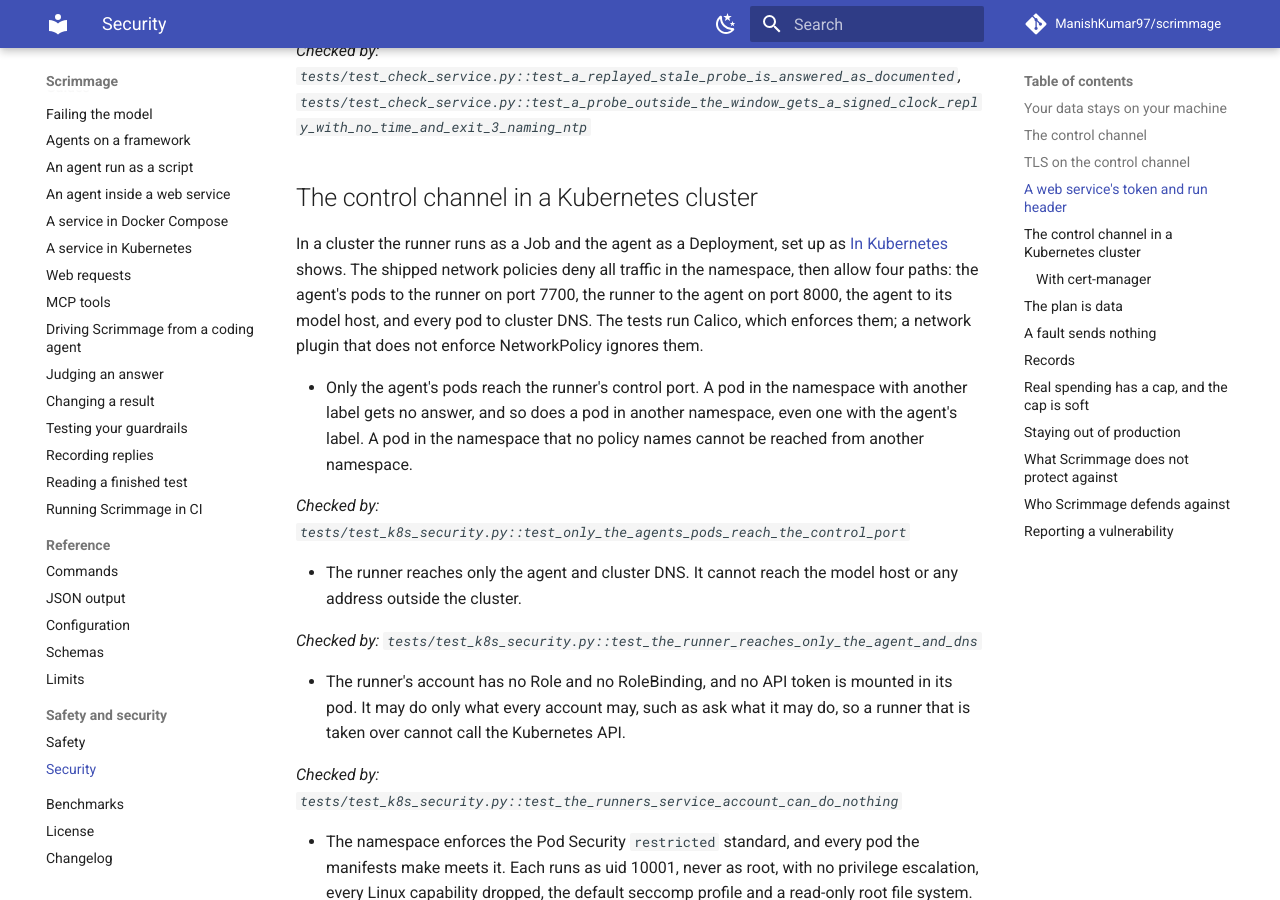
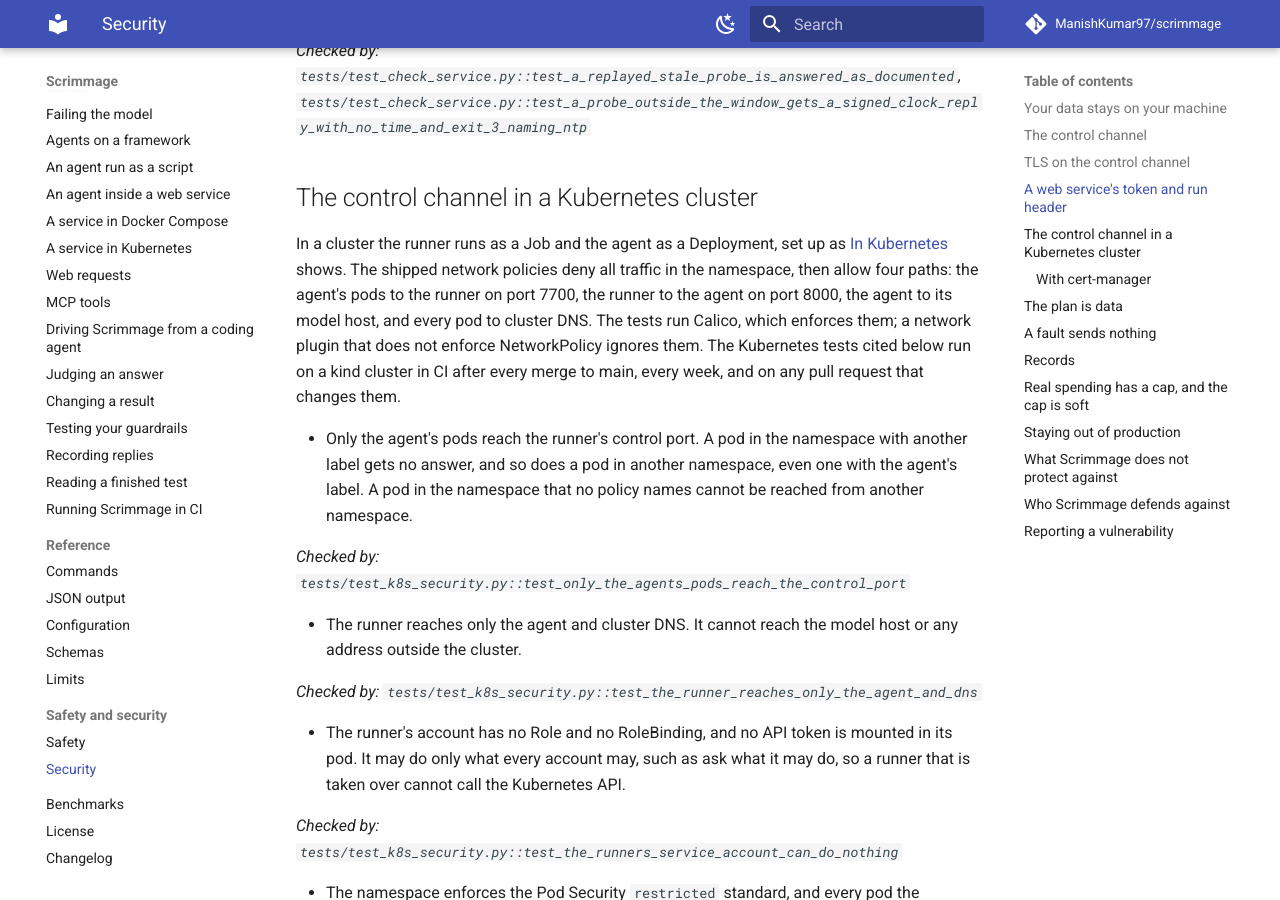
Before and after one commit to ManishKumar97/scrimmage, an MkDocs documentation site: the page built from docs/security.md, in a window 1280 px wide and 900 px high, scrolled down 8788 px. Built offline with MkDocs 1.6.1 and Material for MkDocs 9.7.7, drawn with Linux system fonts in a browser that asks for light colours; comment, search, counter and statistics services are not loaded.

Commit message:
ci: run the kind tests weekly and on pull requests that touch them

```diff
--- a/docs/security.md
+++ b/docs/security.md
@@ -223,6 +223,7 @@ A replay to the same worker within 120 seconds finds its nonce used and reaches
 In a cluster the runner runs as a Job and the agent as a Deployment, set up as [In Kubernetes](kubernetes.md#in-kubernetes) shows.
 The shipped network policies deny all traffic in the namespace, then allow four paths: the agent's pods to the runner on port 7700, the runner to the agent on port 8000, the agent to its model host, and every pod to cluster DNS.
 The tests run Calico, which enforces them; a network plugin that does not enforce NetworkPolicy ignores them.
+The Kubernetes tests cited below run on a kind cluster in CI after every merge to main, every week, and on any pull request that changes them.
 
 - Only the agent's pods reach the runner's control port.
   A pod in the namespace with another label gets no answer, and so does a pod in another namespace, even one with the agent's label.
```
Also changed, not shown: 1 other file.
